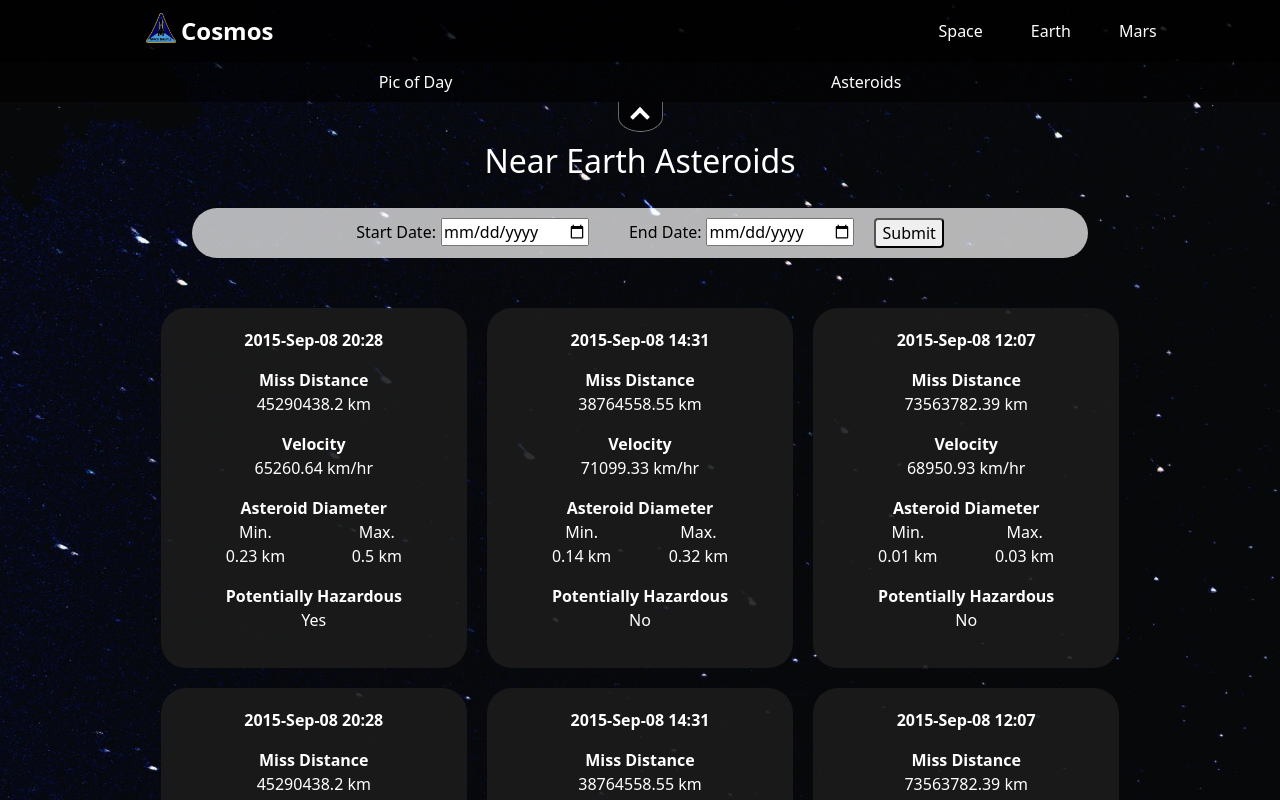
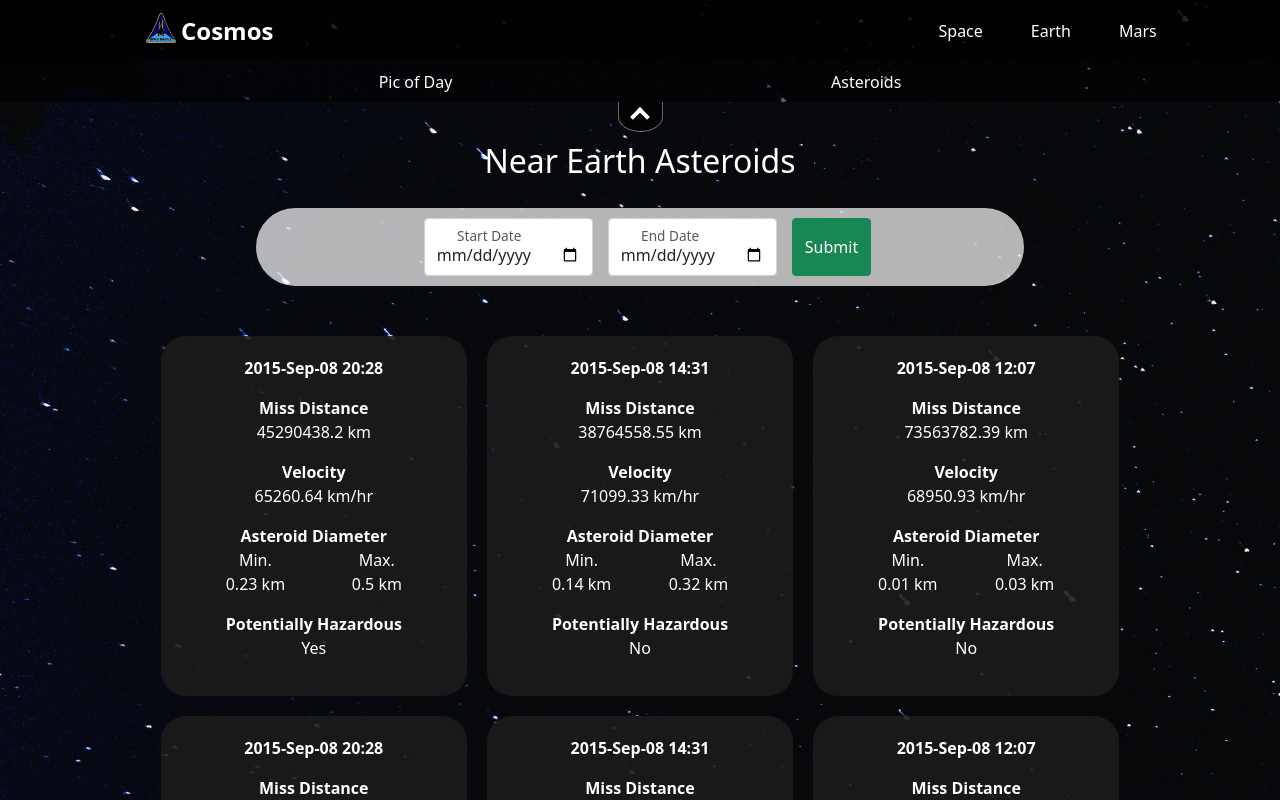
Before and after one commit to trueTRYtre3/NASA-Site, a React (Create React App) app in the folder frontend/: page / in a window 1280 px wide. Both pictures are taken after a click on the element "Asteroids". Shown: the top 800 px of the page. Built offline with nearby package versions, Linux system fonts and the light colour scheme; no server answers.

Commit message:
form changed

```diff
--- a/frontend/src/components/Space/Asteroid.css
+++ b/frontend/src/components/Space/Asteroid.css
@@ -3,6 +3,16 @@
         width: 70%;
         margin-left: auto;
         margin-right: auto;
+    }
+    form {
+        display: flex;
+        flex-direction: column;
+    }
+    .button {
+        width: 50%;
+        margin-left: auto;
+        margin-right: auto;
+        border-radius: 15px!important;
     }
     .gridlayout {
         grid-template-columns: auto;
@@ -56,7 +66,7 @@
     form {
         background-color: rgba(255, 255, 255, 0.70);
         padding: 10px;
-        width: 70%;
+        width: 60%;
         margin-left: auto;
         margin-right: auto;
         display: flex;
@@ -70,15 +80,17 @@
     }
 
     .input {
-        margin-left: 5px;
+        margin-left: 15px;
     }
 
     .button {
+        margin-left: 15px;
         border-radius: 4px;
     }
 
     .gridlayout {
         grid-template-columns: auto auto auto;
+        margin-bottom: 10px;
     }
 
     .cards {
@@ -95,51 +107,3 @@
         justify-content: space-between;
     }
 }
-
-/* .alert {
-    width: 70%;
-    margin-left: auto;
-    margin-right: auto;
-}
-
-form {
-    background-color: rgba(255, 255, 255, 0.70);
-    padding: 10px;
-    width: 70%;
-    margin-left: auto;
-    margin-right: auto;
-    display: flex;
-    justify-content: center;
-    border-radius: 40px;
-}
-
-label {
-    margin: 0px 20px;
-    color: black;
-}
-
-.input {
-    margin-left: 5px;
-}
-
-.button {
-    border-radius: 4px;
-}
-
-.gridlayout {
-    grid-template-columns: auto auto auto;
-}
-
-.cards {
-    background-color: rgba(27, 27, 27, 0.9);
-    color: white;
-    margin: 10px;
-    padding: 20px 65px;
-    border-radius: 25px;
-}
-
-.diameter {
-    display: flex;
-    flex-direction: row;
-    justify-content: space-between;
-} */
--- a/frontend/src/components/Space/Asteroid.js
+++ b/frontend/src/components/Space/Asteroid.js
@@ -1,5 +1,5 @@
 import React, { useState, useEffect } from 'react';
-import { Table, Alert, Card } from 'react-bootstrap';
+import { Alert, Form, Button, FloatingLabel } from 'react-bootstrap';
 import nasaService from '../../services/nasaService';
 import './Asteroid.css';
 
@@ -155,33 +155,31 @@ const Asteroid = ({ stroid }) => {
         }
     }
 
-
-
     return (
         <div className='layout'>
             <h2>Near Earth Asteroids</h2>
             {alert && <Alert className='alert' variant='danger'>Request Error</Alert>}
-            <form onSubmit={submitForm}>
-                <label>
-                    Start Date:
-                    <input
-                        className='input'
+            <Form onSubmit={submitForm}>
+                <Form.Group className='input'>
+                    <FloatingLabel label="Start Date">
+                        <Form.Control
                             type='date'
                             value={start}
                             onChange={({ target }) => changeStart(target.value)}
                         />
-                </label>
-                <label>
-                    End Date:
-                    <input
-                        className='input'
+                    </FloatingLabel>
+                </Form.Group>
+                <Form.Group className='input'>
+                    <FloatingLabel label="End Date">
+                        <Form.Control
                             type='date'
                             value={end}
                             onChange={({ target }) => changeEnd(target.value)}
                         />
-                </label>
-                <button className='button'>Submit</button>
-            </form>
+                    </FloatingLabel>
+                </Form.Group>
+                <Button className='button' variant="success" type='submit'>Submit</Button>
+            </Form>
             <div style={{ display: 'flex', justifyContent: 'center', marginTop: '40px', paddingBottom: '30px' }}>
                 {info.length > 0 &&
                 <div className='gridlayout' style={{ display: 'grid' }}>
```
Lines whose indentation alone changed are shown as unchanged.
